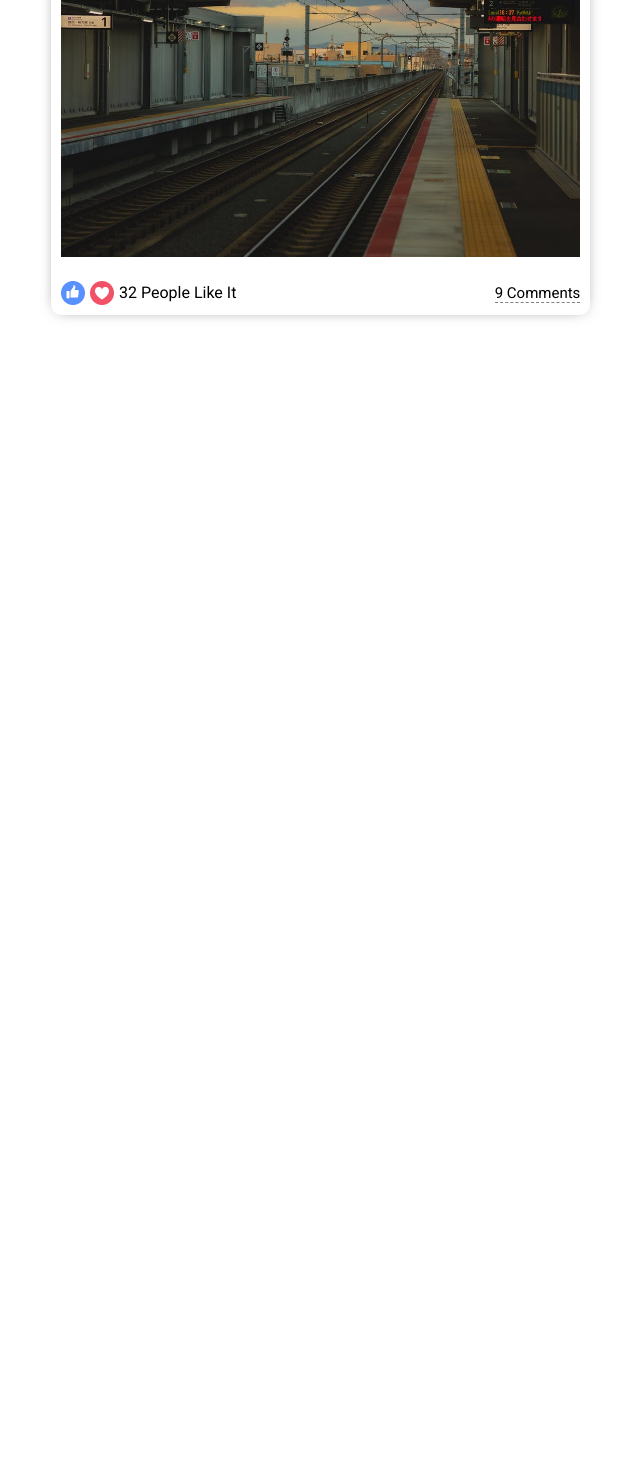
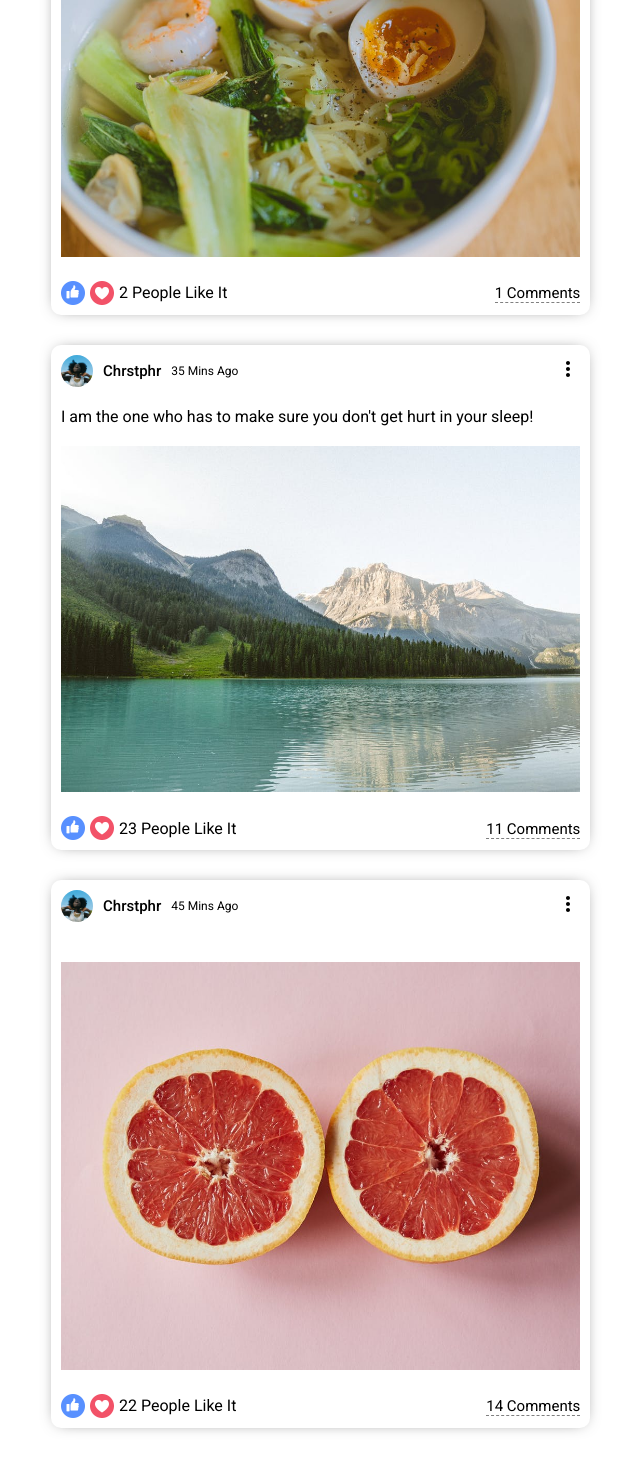
Before and after one commit to Chrstphr9/React-Social-App, a React (Vite) app: page / in a window 1280 px wide. Shown: the part 1090-2560 px from the top of the page, without its empty margins (293-933 px from the left). Before the commit the page ends 1463 px from the top, so only its background shows below. Built offline with nearby package versions, Linux system fonts and the light colour scheme.

Commit message:
added more dummy notes

```diff
--- a/src/components/Post/Post.jsx
+++ b/src/components/Post/Post.jsx
@@ -10,7 +10,7 @@ export default function Post({post}) {
                 <div className="postTopLeft">
                     <img className="postProfileImg" src="/src/assets/person/3.jpeg" alt="" />
                     <span className="postUsername">Chrstphr</span>
-                    <span className="postDate"> 5 Mins Ago</span>
+                    <span className="postDate">{post.date}</span>
 
                 </div>
                 <div className="postTopRight">
@@ -18,17 +18,17 @@ export default function Post({post}) {
                 </div>
             </div>
             <div className="postCenter">
-                <span className="postText">Heyyy Yes It is</span>
-                <img className="postImg" src="/src/assets/post/1.jpeg" alt="" />
+                <span className="postText">{post?.desc}</span>
+                <img className="postImg" src={post.photo} alt="" />
             </div>
             <div className="postBottom">
                 <div className="postBottomLeft">
                     <img className="likeIcon" src="/src/assets/like.png" alt="" />
                     <img className="likeIcon" src="/src/assets/heart.png" alt="" />
-                    <span className="postLikeCounter">32 People Like It </span>
+                    <span className="postLikeCounter">{post.like} People Like It </span>
                 </div>
                 <div className="postBottomRight">
-                    <span className="postCommentText"> 9 Comments</span>
+                    <span className="postCommentText"> {post.comment} Comments</span>
                 </div>
             </div>
         </div>
--- a/src/dummyData.js
+++ b/src/dummyData.js
@@ -63,10 +63,28 @@ export const Posts = [
     },
     {
         id: 2,
+        desc:"The only thing that makes sense is to be happy.",
         photo: "/src/assets/post/2.jpeg",
         date: "15 Mins Ago",
         userId: 2,
         like: 2,
         comment: 1,
+    },
+    {
+        id: 3,
+        desc: "I am the one who has to make sure you don't get hurt in your sleep!",
+        photo: "/src/assets/post/3.jpeg",
+        date: "35 Mins Ago",
+        userId: 3,
+        like: 23,
+        comment: 11,
+    },
+    {
+        id: 4,
+        photo: "/src/assets/post/4.jpeg",
+        date: "45 Mins Ago",
+        userId: 4,
+        like: 22,
+        comment: 14,
     }
 ]
```
